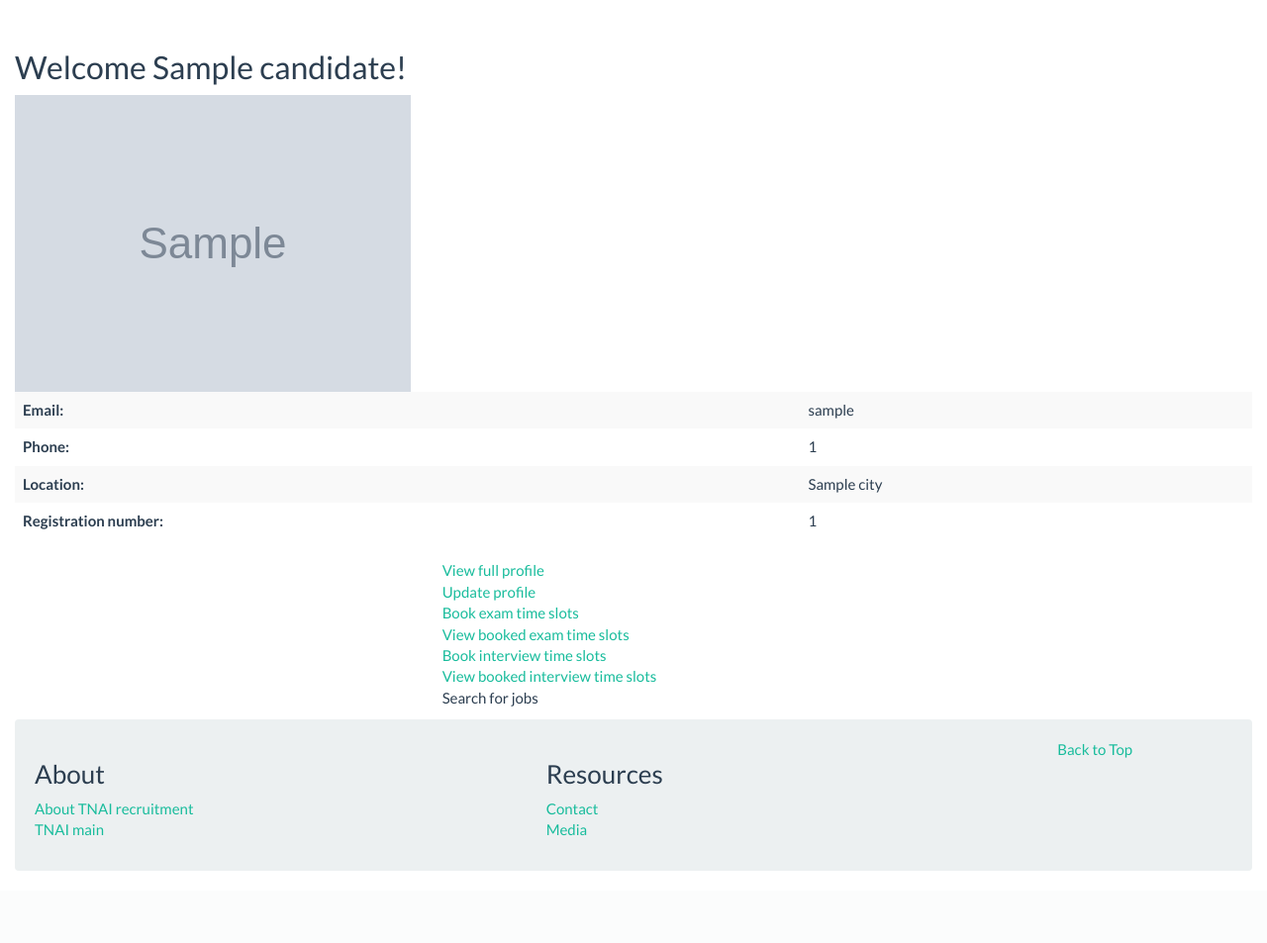
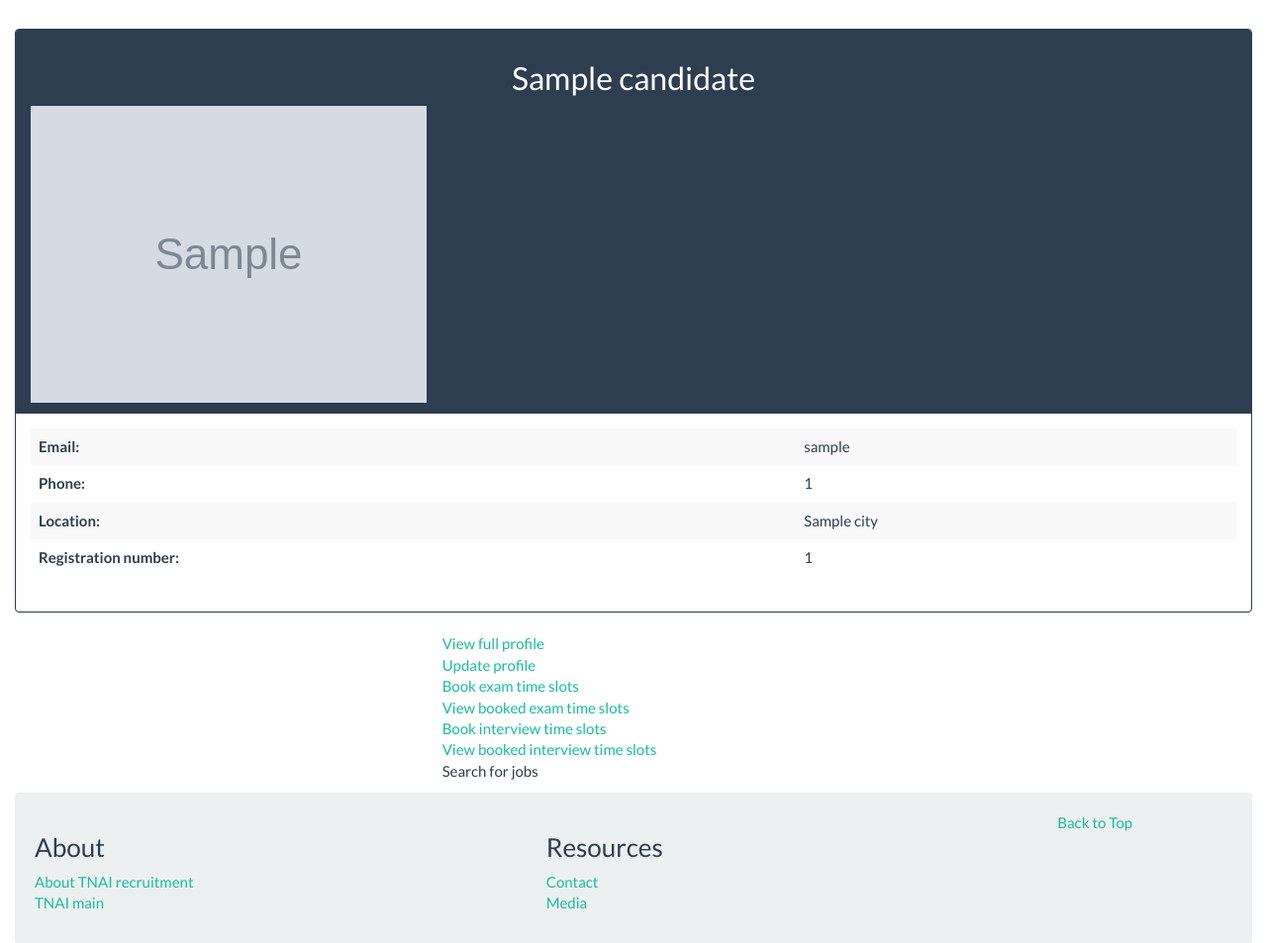
Before and after one commit to consultant-nursing-2017/tnai, a Django app: template candidate/templates/candidate/index.html in a window 1280 px wide. Shown: the part 71-1024 px from the top of the page at 99% size. Before the commit the page ends 951 px from the top, so only its background shows below. Run offline with Django 3.2, Linux system fonts and the light colour scheme; the template is opened without the code that fills it: most values are stand-ins (such as "Sample title", 1, 10 or a date in 2020); grey boxes marked "Sample" are stand-in pictures; some libraries are stand-ins or nearby versions.

Commit message:
Tweak candidate index page.
Put basic information in a panel.

```diff
--- a/candidate/templates/candidate/index.html
+++ b/candidate/templates/candidate/index.html
@@ -8,10 +8,14 @@
 
 {% block content %}
     {% if not object_does_not_exist %}
-        <h2> Welcome {{candidate.name}}! </h2>
+        <div class="panel panel-primary">
+            <div class="panel-heading">
+                <h2 class="text-center">{{candidate.name}}</h2>
                 {% if candidate.photograph %}
                     <img src="{{MEDIA_URL}}{{ candidate.photograph.url }}" class="img_responsive"></img>
                 {% endif %}
+            </div>
+            <div class="panel-body">
                 <table class="table table-striped">
                     <tr>
                         <th>Email:</th>
@@ -32,8 +36,14 @@
                         </tr>
                     {% endif %}
                 </table>
+            </div>
+        </div>
     {% else %}
+        <div class="panel panel-primary">
+            <div class="panel-heading">
                 <h2>No candidate details found!</h2>
+            </div>
+        </div>
     {% endif %}
 
     <div class="col-xs-12 col-sm-6 col-md-6 col-lg-4 col-sm-push-3 col-md-push-3 col-lg-push-4">
```
Lines whose indentation alone changed are shown as unchanged.
